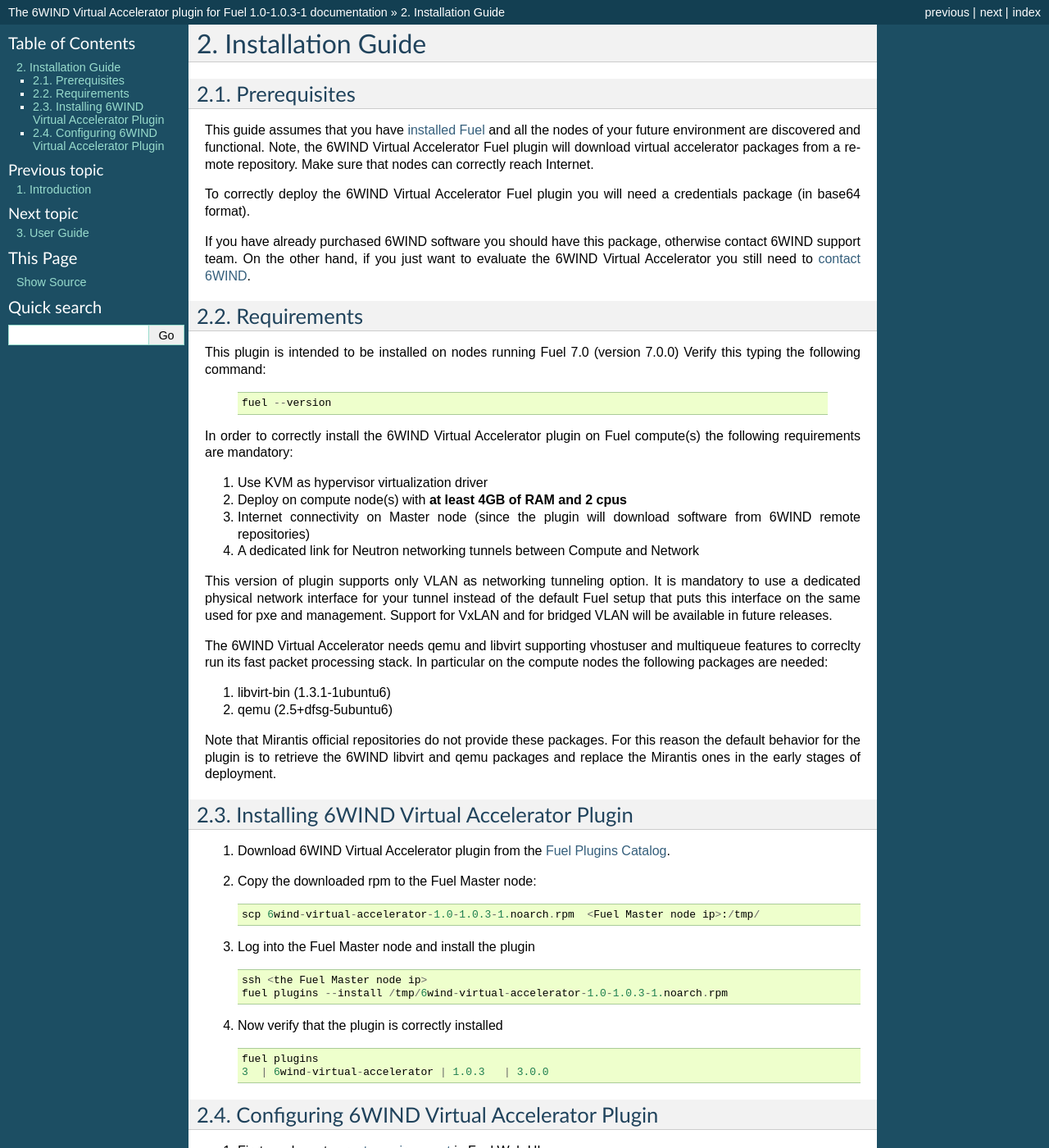
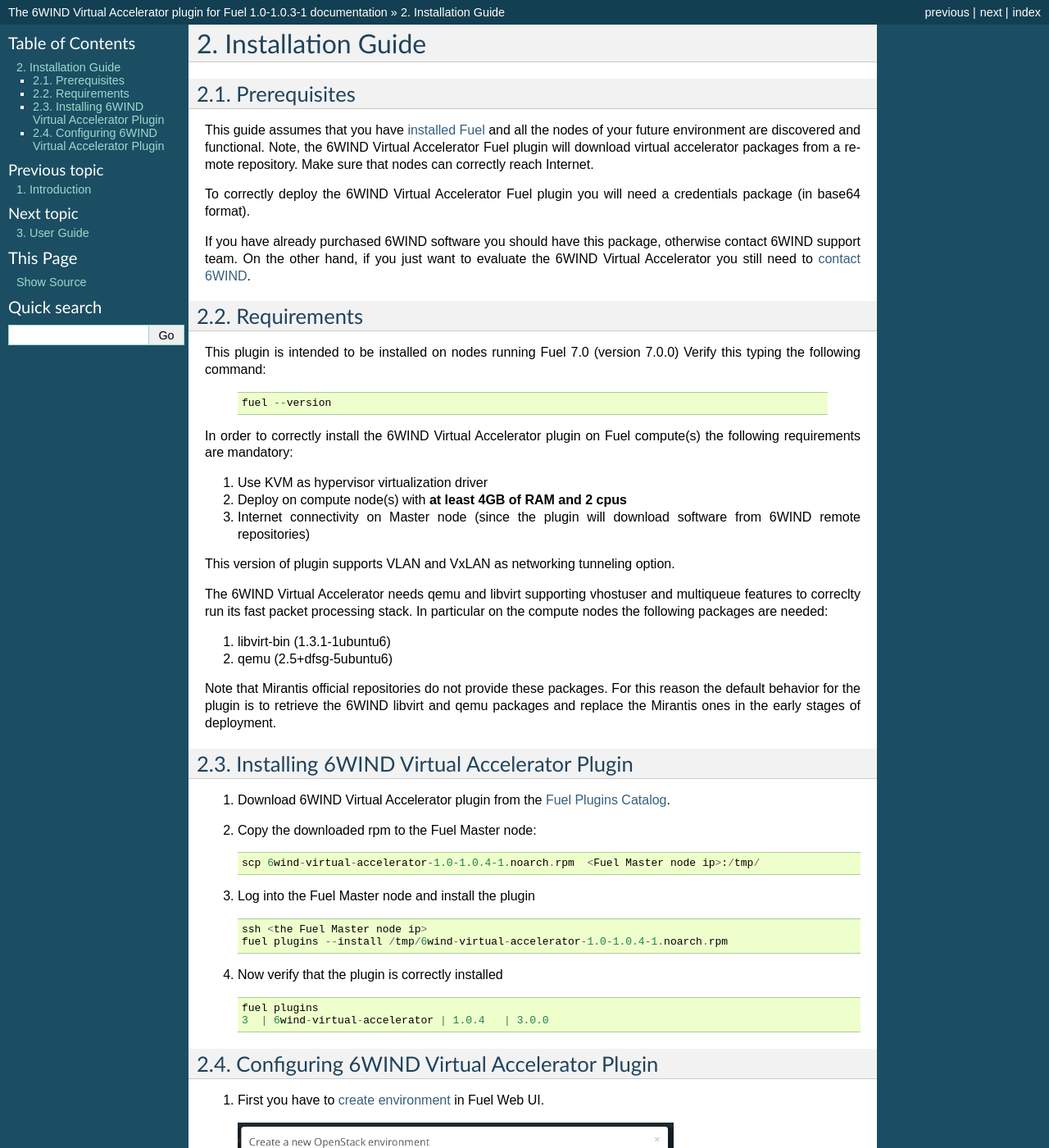
Before and after one commit to openstack-archive/fuel-plugin-6wind-virtual-accelerator, a Sphinx documentation site: the page built from doc/source/installation.rst, in a window 1280 px wide and 1400 px high. Shown: the whole window at 82% size. Built offline with Sphinx 7.4.7, drawn with Linux system fonts in a browser that asks for light colours; some of the changed text lies outside the part shown.

Commit message:
6wind-virtual-accelerator-plugin: update documentation and plugin version
The new 6WIND Virtual Accelerator 1.3.2 is available for installation
via plugin. Thus documentation needs to be updated since this new Virtual
Accelerator version can now fully support both VLAN and VxLAN regardless.

Change-Id: Ib9980a483c73da4d8eff9c52aaeb8b0eb49830b7
Signed-off-by: Francesco Santoro <francesco.santoro@6wind.com>

```diff
--- a/doc/source/installation.rst
+++ b/doc/source/installation.rst
@@ -33,13 +33,8 @@ compute(s) the following requirements are mandatory:
 #.   Use KVM as hypervisor virtualization driver
 #.   Deploy on compute node(s) with **at least 4GB of RAM and 2 cpus**
 #.   Internet connectivity on Master node (since the plugin will download software from 6WIND remote repositories)
-#.   A dedicated link for Neutron networking tunnels between Compute and Network
 
-This version of plugin supports only VLAN as networking tunneling option.
-It is mandatory to use a dedicated physical network interface for your tunnel
-instead of the default Fuel setup that puts this interface on the same used
-for pxe and management.
-Support for VxLAN and for bridged VLAN will be available in future releases.
+This version of plugin supports VLAN and VxLAN as networking tunneling option.
 
 The 6WIND Virtual Accelerator needs qemu and libvirt supporting vhostuser and
 multiqueue features to correclty run its fast packet processing stack.
@@ -61,19 +56,19 @@ Installing 6WIND Virtual Accelerator Plugin
 #.  Copy the downloaded rpm to the Fuel Master node:
     ::
 
-        scp 6wind-virtual-accelerator-1.0-1.0.3-1.noarch.rpm  <Fuel Master node ip>:/tmp/
+        scp 6wind-virtual-accelerator-1.0-1.0.4-1.noarch.rpm  <Fuel Master node ip>:/tmp/
 
 #.  Log into the Fuel Master node and install the plugin
     ::
 
         ssh <the Fuel Master node ip>
-        fuel plugins --install /tmp/6wind-virtual-accelerator-1.0-1.0.3-1.noarch.rpm
+        fuel plugins --install /tmp/6wind-virtual-accelerator-1.0-1.0.4-1.noarch.rpm
 
 #.  Now verify that the plugin is correctly installed
     ::
 
         fuel plugins
-        3  | 6wind-virtual-accelerator | 1.0.3   | 3.0.0
+        3  | 6wind-virtual-accelerator | 1.0.4   | 3.0.0
 
     ..
 
@@ -92,7 +87,7 @@ Configuring 6WIND Virtual Accelerator Plugin
        :width: 80%
 
 #.  Please select Neutron networking.
-    The 6WIND Virtual Accelerator supports only VLAN segmentation.
+    The 6WIND Virtual Accelerator supports VLAN and VxLAN segmentation.
 
     .. image:: images/network.png
        :width: 80%
@@ -122,21 +117,6 @@ Configuring 6WIND Virtual Accelerator Plugin
     .. image:: images/node-roles.png
        :width: 100%
 
-#.  Configure nodes to use a dedicated link for Neutron networking.
-
-    *   Select the Compute and 6WIND Virtual Accelerator node and configre its
-        interfaces.
-
-    .. image:: images/configure.png
-       :width: 100%
-
-    *   Drag the Private interface to the dedicated NIC used to connect to Controller.
-
-    .. image:: images/interface.png
-       :width: 100%
-
-    *   Perform these two steps for the Controller node too and choose the NIC
-        accordingly.
 
 #.  Verify nodes network connectivity (in the Fuel Web UI Network tab)
 
--- a/metadata.yaml
+++ b/metadata.yaml
@@ -6,7 +6,7 @@ name: 6wind-virtual-accelerator
 # Human-readable name for your plugin
 title: 6WIND Virtual Accelerator Fuel plugin
 # Plugin version
-version: '1.0.3'
+version: '1.0.4'
 # Description
 description: Enable use of 6WIND Virtual Accelerator plugin for Neutron
 # Required Fuel version
```
Also changed, not shown: doc/source/images/configure.png (deleted), doc/source/images/interface.png (deleted).
